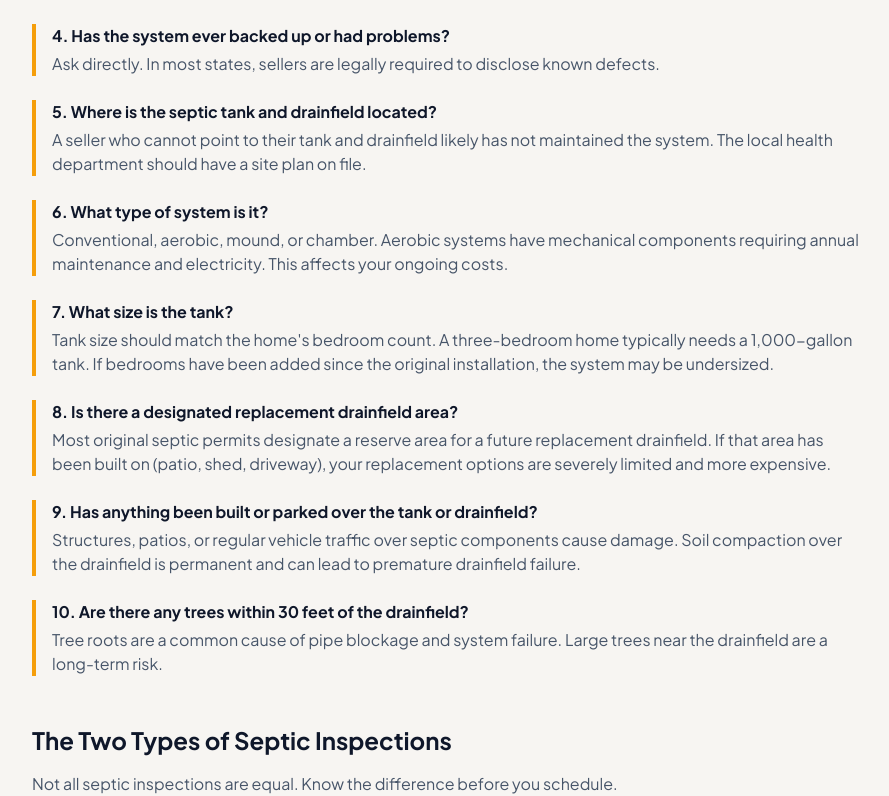
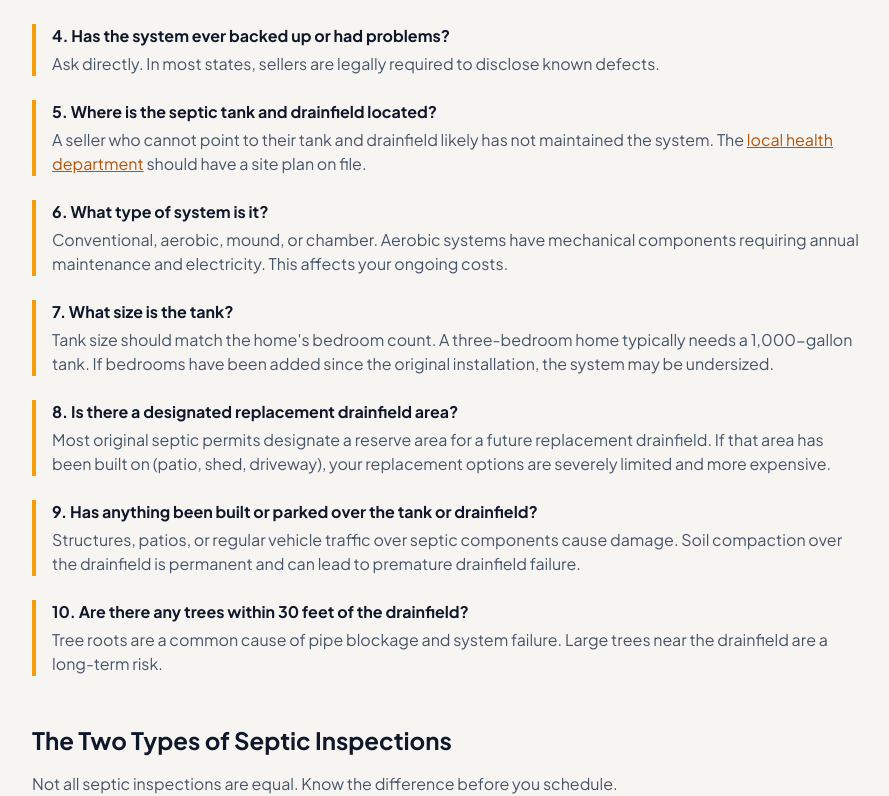
Before and after one commit to thebasementguide2026/theseptic.guide-, a Next.js app: page /guides/buying-home-with-septic in a window 1280 px wide. Shown: the part 1550-2346 px from the top of the page, without its empty margins (192-1081 px from the left). Built offline with nearby package versions, Linux system fonts and the light colour scheme.

Commit message:
Replace glossary definitions with expanded versions and add EPA links on local health department references

```diff
--- a/app/guides/buying-home-with-septic/page.tsx
+++ b/app/guides/buying-home-with-septic/page.tsx
@@ -164,7 +164,7 @@ export default function BuyingHomeWithSepticPage() {
             </div>
             <div className="border-l-4 border-amber-500 pl-4">
               <h3 className="font-bold text-slate-900">5. Where is the septic tank and drainfield located?</h3>
-              <p className="text-slate-600 mt-1">A seller who cannot point to their tank and drainfield likely has not maintained the system. The local health department should have a site plan on file.</p>
+              <p className="text-slate-600 mt-1">A seller who cannot point to their tank and drainfield likely has not maintained the system. The <a href="https://www.epa.gov/septic/how-care-your-septic-system" target="_blank" rel="noopener noreferrer" className="text-amber-700 underline hover:text-amber-900">local health department</a> should have a site plan on file.</p>
             </div>
                         <div className="border-l-4 border-amber-500 pl-4">
               <h3 className="font-bold text-slate-900">6. What type of system is it?</h3>
@@ -357,7 +357,7 @@ export default function BuyingHomeWithSepticPage() {
           <div className="space-y-3">
                         <div className="flex gap-3 items-start bg-gray-50 rounded-lg p-4">
               <span className="text-green-600 font-bold text-lg">1</span>
-              <div><h4 className="font-bold text-slate-900 text-sm">Locate all components</h4><p className="text-slate-600 text-sm">Find the tank, risers/lids, distribution box, and drainfield boundaries. Get a copy of the site plan from your local health department if you do not have one.</p></div>
+              <div><h4 className="font-bold text-slate-900 text-sm">Locate all components</h4><p className="text-slate-600 text-sm">Find the tank, risers/lids, distribution box, and drainfield boundaries. Get a copy of the site plan from your <a href="https://www.epa.gov/septic/how-care-your-septic-system" target="_blank" rel="noopener noreferrer" className="text-amber-700 underline hover:text-amber-900">local health department</a> if you do not have one.</p></div>
             </div>
             <div className="flex gap-3 items-start bg-gray-50 rounded-lg p-4">
               <span className="text-green-600 font-bold text-lg">2</span>
@@ -419,35 +419,35 @@ export default function BuyingHomeWithSepticPage() {
           <div className="space-y-4">
             <div className="border-b border-gray-200 pb-3">
               <h3 className="font-bold text-slate-900">Septic Inspection Contingency</h3>
-              <p className="text-slate-600 text-sm mt-1">A clause in the purchase agreement that allows the buyer to cancel the deal or renegotiate if the septic inspection reveals significant problems. This should always be included in your offer on a home with a septic system.</p>
+              <p className="text-slate-600 text-sm mt-1">A septic inspection contingency is a clause in the purchase agreement that gives the buyer the legal right to cancel the transaction or renegotiate the terms if the septic inspection reveals significant problems, without forfeiting their earnest money deposit. This contingency should always be included in any offer on a home with a septic system, and it should specify a timeframe for completing the inspection, what constitutes a failure triggering the contingency, and what remedies are available to the buyer.</p>
             </div>
             <div className="border-b border-gray-200 pb-3">
               <h3 className="font-bold text-slate-900">Point-of-Sale Inspection</h3>
-              <p className="text-slate-600 text-sm mt-1">A septic inspection required by state or local law before a property can be legally transferred to a new owner. Over 30 states have some form of this requirement.</p>
+              <p className="text-slate-600 text-sm mt-1">A point-of-sale inspection is a septic evaluation required by state or local law before a property with an on-site wastewater system can be legally transferred to a new owner, designed to ensure that failing systems are identified and addressed before the financial burden transfers to an unsuspecting buyer. Over 30 states have some form of this requirement, and in those states a system that fails the inspection must be repaired or replaced before the sale can close, giving buyers significant protection that does not exist in states without the requirement.</p>
             </div>
             <div className="border-b border-gray-200 pb-3">
               <h3 className="font-bold text-slate-900">Backflow Test</h3>
-              <p className="text-slate-600 text-sm mt-1">During a full septic inspection, the tank is pumped and the inspector watches for effluent flowing back from the drainfield into the tank. Significant backflow indicates drainfield failure or saturation.</p>
+              <p className="text-slate-600 text-sm mt-1">A backflow test is a diagnostic procedure performed during a full septic inspection in which the tank is pumped empty and the inspector monitors whether effluent flows back from the drainfield into the tank, which indicates that the drainfield soil is saturated or has lost its absorption capacity and can no longer accept effluent at a normal rate. Significant backflow is one of the clearest indicators of drainfield failure or severe saturation and is a finding that typically warrants either professional rejuvenation at $1,000 to $5,000 or full drainfield replacement at $5,000 to $15,000.</p>
             </div>
             <div className="border-b border-gray-200 pb-3">
               <h3 className="font-bold text-slate-900">As-Built Drawing</h3>
-              <p className="text-slate-600 text-sm mt-1">A diagram showing the exact location, dimensions, and layout of the septic system as it was actually installed. Filed with the local health department at the time of installation and essential for future maintenance and repairs.</p>
+              <p className="text-slate-600 text-sm mt-1">An as-built drawing is a diagram filed with the <a href="https://www.epa.gov/septic/how-care-your-septic-system" target="_blank" rel="noopener noreferrer" className="text-amber-700 underline hover:text-amber-900">local health department</a> at the time of septic system installation showing the exact location, dimensions, and layout of every system component including the tank, distribution box, drainfield trenches, and all connecting pipes as they were actually constructed. Requesting a copy of the as-built drawing before closing is essential for understanding where all components are located, confirming the system was built as permitted, and planning future maintenance access without excavating the entire yard to find buried components.</p>
             </div>
                         <div className="border-b border-gray-200 pb-3">
               <h3 className="font-bold text-slate-900">Reserve Drainfield Area</h3>
-              <p className="text-slate-600 text-sm mt-1">A designated section of the property set aside for a future replacement drainfield, identified in the original septic permit. If this area has been built on or paved, replacement options become limited and significantly more expensive.</p>
+              <p className="text-slate-600 text-sm mt-1">A reserve drainfield area is a section of the property designated in the original septic permit specifically for a future replacement drainfield, set aside at the time of initial installation to ensure a viable replacement location exists when the original field reaches the end of its lifespan. If the reserve area has been built on, paved, or otherwise compromised by the previous owner, replacement options become severely limited and may require expensive engineered alternatives or creative site engineering, significantly increasing the cost of an eventual drainfield replacement.</p>
             </div>
             <div className="border-b border-gray-200 pb-3">
               <h3 className="font-bold text-slate-900">Escrow Holdback</h3>
-              <p className="text-slate-600 text-sm mt-1">An arrangement where a portion of the sale proceeds is held by a third party (usually the title company) to cover the cost of agreed-upon repairs after closing. Commonly used when septic repairs cannot be completed before the closing date.</p>
+              <p className="text-slate-600 text-sm mt-1">An escrow holdback is an arrangement in a real estate transaction where an agreed-upon amount of money is withheld from the seller&apos;s proceeds at closing and held by the title company or escrow agent until specified repairs have been completed and verified, commonly used when septic repairs cannot be finished before the closing date. The holdback amount should equal the full estimated cost of the repairs plus a contingency buffer of 10 to 20 percent, because septic repair costs can increase once excavation begins and actual conditions are assessed.</p>
             </div>
             <div className="border-b border-gray-200 pb-3">
               <h3 className="font-bold text-slate-900">Certificate of Compliance</h3>
-              <p className="text-slate-600 text-sm mt-1">A document issued by the local health department confirming that the septic system meets current code requirements. Required in many states as part of the property transfer process.</p>
+              <p className="text-slate-600 text-sm mt-1">A certificate of compliance is a document issued by the <a href="https://www.epa.gov/septic/how-care-your-septic-system" target="_blank" rel="noopener noreferrer" className="text-amber-700 underline hover:text-amber-900">local health department</a> confirming that the septic system meets current code requirements at the time of inspection, required in many states as a condition of property transfer. In states with point-of-sale inspection requirements, the certificate of compliance is the official document that allows the sale to proceed, and a system that cannot obtain one must be repaired or replaced before the transfer can be completed.</p>
             </div>
             <div className="pb-3">
               <h3 className="font-bold text-slate-900">Bedroom Count Capacity</h3>
-              <p className="text-slate-600 text-sm mt-1">Septic systems are sized based on the number of bedrooms in the home (typically 120 gallons per bedroom per day), not the number of bathrooms. If bedrooms have been added since the original installation, the system may be undersized and non-compliant.</p>
+              <p className="text-slate-600 text-sm mt-1">Bedroom count capacity is the method used by health departments to size residential septic systems, based on the assumption that each bedroom represents a potential additional occupant generating approximately 120 gallons of wastewater per day, which determines the minimum tank size and drainfield area required for the property. If bedrooms have been added to the home since the original septic permit was issued without a corresponding upgrade to the system, the tank may be undersized and non-compliant with current code, which can affect the sale, financing, and long-term system performance.</p>
             </div>
           </div>
         </section>
```
